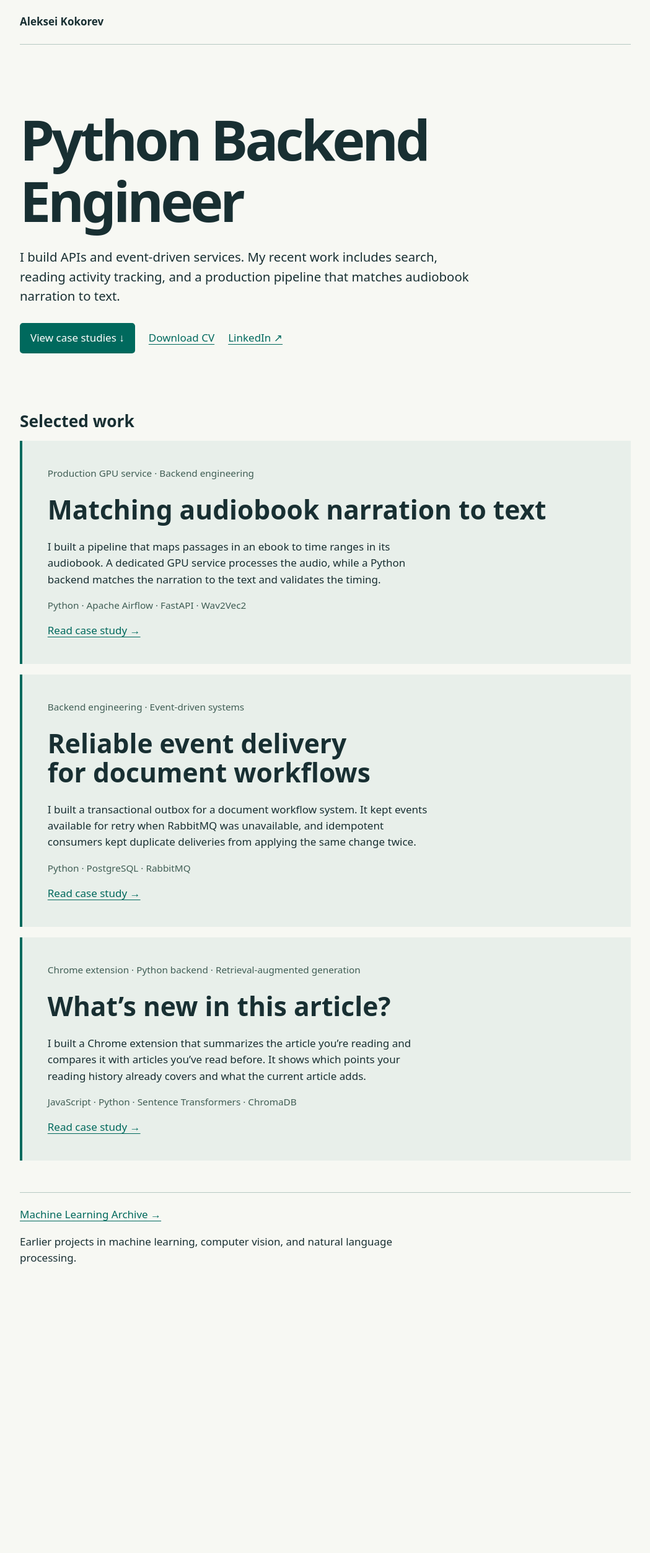
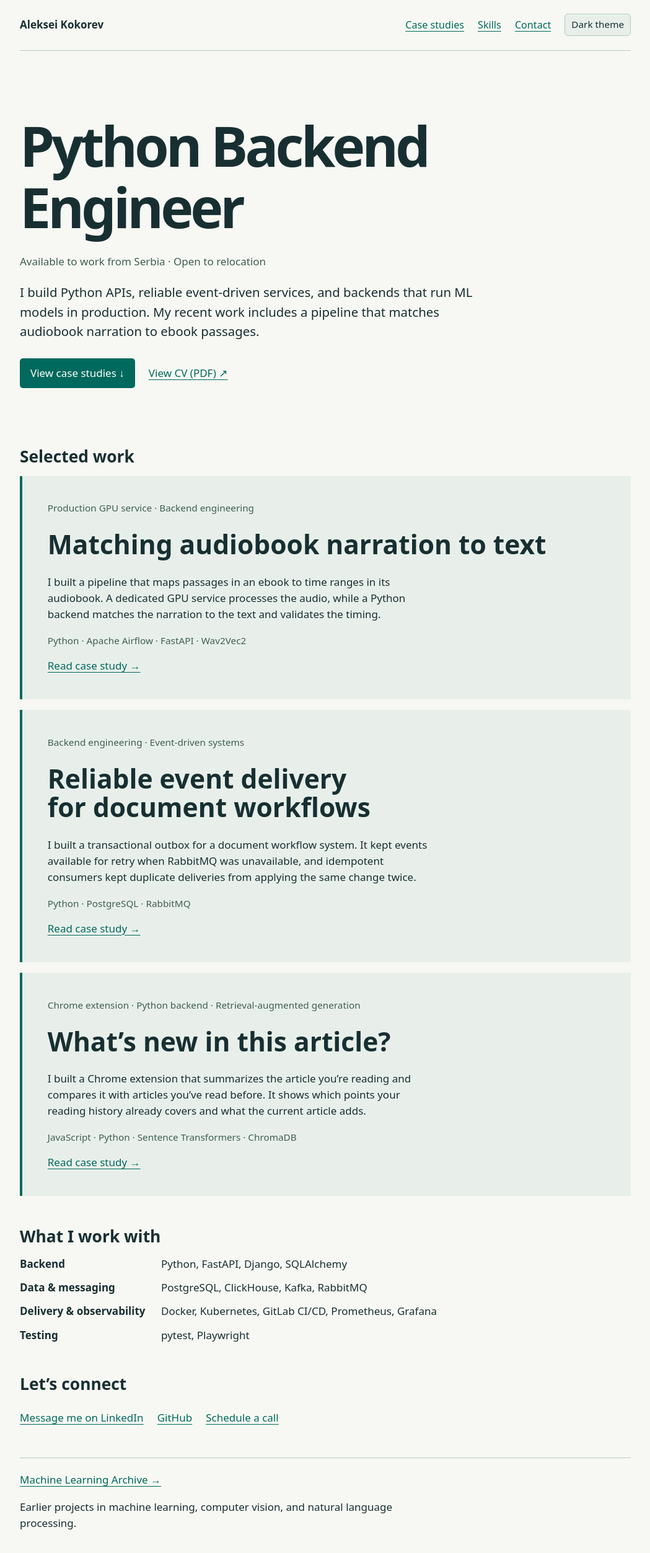
Before and after one commit to alex-coch/alex-coch.github.io, a Jekyll site: the page index.html, which Jekyll copies as it is, in a window 1280 px wide. Shown: the whole page at 62% size, without its empty margins (115-1164 px from the left). Built offline with Jekyll 4.4.1, drawn with Linux system fonts in a browser that asks for light colours; before the commit the page ends 2076 px from its top, so only the background shows below that.

Commit message:
Improve portfolio navigation, theme and recruiter contact details

```diff
--- a/assets/portfolio.css
+++ b/assets/portfolio.css
@@ -1,7 +1,9 @@
-:root {color-scheme:light;--ink:#182f32;--accent:#00695d;--line:#b6c9c2;background:#f7f8f3;color:var(--ink);font:17px/1.55 system-ui,sans-serif}
+:root {color-scheme:light;--ink:#182f32;--accent:#00695d;--line:#b6c9c2;--page:#f7f8f3;--panel:#e8efea;--muted:#405e55;--hover:#003d34;--on-accent:white;--focus:#aa5a00;background:var(--page);color:var(--ink);font:17px/1.55 system-ui,sans-serif}
+:root[data-theme="dark"] {color-scheme:dark;--page:#11201f;--ink:#e7f1ec;--accent:#83dfc6;--line:#425c54;--panel:#1d312e;--muted:#aec9be;--hover:#b8f6df;--on-accent:#11201f;--focus:#ffbf74}
+@media(prefers-color-scheme:dark){:root:not([data-theme]) {color-scheme:dark;--page:#11201f;--ink:#e7f1ec;--accent:#83dfc6;--line:#425c54;--panel:#1d312e;--muted:#aec9be;--hover:#b8f6df;--on-accent:#11201f;--focus:#ffbf74}}
 * {box-sizing:border-box} body {margin:0} main {width:min(58rem,90%);margin:auto}
-a {color:var(--accent);text-underline-offset:.22em} a:hover {color:#003d34}
-a:focus-visible {outline:3px solid #aa5a00;outline-offset:4px}
+a {color:var(--accent);text-underline-offset:.22em} a:hover {color:var(--hover)}
+a:focus-visible {outline:3px solid var(--focus);outline-offset:4px}
 header,nav {display:flex;align-items:center;gap:1.3rem;flex-wrap:wrap}
 header {padding:1.3rem 0;border-bottom:1px solid var(--line);justify-content:space-between}
 .name {font-weight:700;color:var(--ink);text-decoration:none}
@@ -9,15 +11,32 @@ header {padding:1.3rem 0;border-bottom:1px solid var(--line);justify-content:spa
 h1,h2,h3 {line-height:1.1;text-wrap:balance} h1 {font-size:clamp(2.8rem,7vw,5.4rem);letter-spacing:-.055em;margin:.3em 0}
 h2 {font-size:1.55rem;margin:2rem 0 1rem} h3 {font-size:clamp(1.65rem,4vw,2.5rem);margin:.55em 0}
 p {max-width:64ch}.hero p {font-size:1.2rem} nav {margin:1.6rem 0}
-.primary {padding:.65em 1em;background:var(--accent);color:white;border-radius:.3rem;text-decoration:none}.primary:hover {color:white;background:#004a40}
-article {background:#e8efea;border-left:4px solid var(--accent);padding:clamp(1.2rem,4vw,2.4rem)}
-.meta {font-size:.9rem;color:#405e55} h3 a {color:var(--ink);text-decoration:none} h3 a:hover {text-decoration:underline}
+.primary {padding:.65em 1em;background:var(--accent);color:var(--on-accent);border-radius:.3rem;text-decoration:none}.primary:hover {color:var(--on-accent);background:var(--hover)}
+article {background:var(--panel);border-left:4px solid var(--accent);padding:clamp(1.2rem,4vw,2.4rem)}
+.meta {font-size:.9rem;color:var(--muted)} h3 a {color:var(--ink);text-decoration:none} h3 a:hover {text-decoration:underline}
 .pipeline {max-width:64ch;margin:2rem 0}
 .pipeline figcaption {font-weight:700;margin-bottom:1rem}
-.pipeline .node {padding:.8rem 1rem;border:1px solid var(--line);border-left:4px solid var(--accent);background:#e8efea}
-.pipeline .gpu {background:var(--ink);color:white}
+.pipeline .node {padding:.8rem 1rem;border:1px solid var(--line);border-left:4px solid var(--accent);background:var(--panel)}
+.pipeline .gpu {background:var(--ink);color:var(--on-accent)}
 .pipeline .node span {display:block}
-.pipeline .edge {padding:.55rem 1rem;color:#405e55;font-size:.9rem}
+.pipeline .edge {padding:.55rem 1rem;color:var(--muted);font-size:.9rem}
 footer {margin:3rem 0 2rem;border-top:1px solid var(--line);padding-top:1.3rem}
 @media(prefers-reduced-motion:no-preference){html{scroll-behavior:smooth}}
 #work article + article {margin-top:1rem}
+
+header nav {margin:0}
+header nav a {font-size:.95rem}
+#theme-toggle {font:inherit;font-size:.9rem;color:var(--ink);background:var(--panel);border:1px solid var(--line);border-radius:.35rem;padding:.35em .65em;cursor:pointer}
+#theme-toggle:focus-visible {outline:3px solid var(--focus);outline-offset:4px}
+#theme-toggle[aria-pressed="true"] {border-color:var(--accent)}
+.actions {display:flex;align-items:center;flex-wrap:wrap;gap:1.3rem;margin:1.6rem 0}
+.hero .location {font-size:1rem;color:var(--muted)}
+#skills,#contact {margin-top:3rem}
+.skills {display:grid;grid-template-columns:auto 1fr;gap:.7em 1.5em}
+.skills dt {font-weight:650}
+.skills dd {margin:0}
+@media(max-width:38rem){
+  header nav {gap:.8rem}
+  .skills {grid-template-columns:1fr;gap:.15em}
+  .skills dd {margin-bottom:.6em}
+}
--- /dev/null
+++ b/assets/theme.js
@@ -0,0 +1,27 @@
+(() => {
+  const root = document.documentElement;
+  const systemTheme = window.matchMedia('(prefers-color-scheme: dark)');
+  const key = 'portfolio-theme';
+  try {
+    const saved = localStorage.getItem(key);
+    if (saved === 'light' || saved === 'dark') root.dataset.theme = saved;
+  } catch { /* System colours also work without storage. */ }
+
+  document.addEventListener('DOMContentLoaded', () => {
+    const button = document.getElementById('theme-toggle');
+    function isDark() {
+      return root.dataset.theme ? root.dataset.theme === 'dark' : systemTheme.matches;
+    }
+    function updateButton() {
+      button.setAttribute('aria-pressed', String(isDark()));
+    }
+    button.addEventListener('click', () => {
+      root.dataset.theme = isDark() ? 'light' : 'dark';
+      try { localStorage.setItem(key, root.dataset.theme); } catch { /* Session-only choice. */ }
+      updateButton();
+    });
+    systemTheme.addEventListener('change', updateButton);
+    updateButton();
+    button.hidden = false;
+  });
+})();
--- a/index.html
+++ b/index.html
@@ -1,9 +1,24 @@
 <!doctype html>
-<html lang="en"><head><meta charset="utf-8"><meta name="viewport" content="width=device-width, initial-scale=1"><title>Aleksei Kokorev · Python Backend Engineer</title><meta name="description" content="Python backend engineering portfolio. APIs, event-driven systems and production GPU inference."><link rel="stylesheet" href="/assets/portfolio.css"></head>
+<html lang="en"><head><meta charset="utf-8"><meta name="viewport" content="width=device-width, initial-scale=1"><title>Aleksei Kokorev · Python Backend Engineer</title><meta name="description" content="Python backend engineering portfolio. APIs, event-driven systems and production GPU inference."><link rel="icon" href="/assets/ak.svg" type="image/svg+xml">
+<script src="/assets/theme.js"></script>
+<link rel="stylesheet" href="/assets/portfolio.css"></head>
 <body><main>
-<header><a class="name" href="/">Aleksei Kokorev</a></header>
-<section class="hero"><h1>Python Backend<br>Engineer</h1><p>I build APIs and event-driven services. My recent work includes search, reading activity tracking, and a production pipeline that matches audiobook narration to text.</p>
-<nav><a class="primary" href="#work">View case studies ↓</a><a href="/assets/Aleksei_Kokorev_Python_Backend_CV.pdf" download>Download CV</a><a href="https://www.linkedin.com/in/alexcoch/">LinkedIn ↗</a></nav></section>
+<header>
+  <a class="name" href="/">Aleksei Kokorev</a>
+  <nav aria-label="Main navigation">
+    <a href="#work">Case studies</a>
+    <a href="#skills">Skills</a>
+    <a href="#contact">Contact</a>
+    <button id="theme-toggle" type="button" aria-pressed="false" hidden>Dark theme</button>
+  </nav>
+</header>
+<section class="hero">
+  <h1>Python Backend<br>Engineer</h1>
+  <p class="location">Available to work from Serbia · Open to relocation</p>
+  <p>I build Python APIs, reliable event-driven services, and backends that run ML models in production. My recent work includes a pipeline that matches audiobook narration to ebook passages.</p>
+  <div class="actions"><a class="primary" href="#work">View case studies ↓</a>
+    <a href="/assets/Aleksei_Kokorev_Python_Backend_CV.pdf" target="_blank" rel="noopener">View CV (PDF) ↗</a></div>
+</section>
 <section id="work"><h2>Selected work</h2><article><div class="meta">Production GPU service · Backend engineering</div><h3><a href="/projects/audiobook-alignment/">Matching audiobook narration to text</a></h3><p>I built a pipeline that maps passages in an ebook to time ranges in its audiobook. A dedicated GPU service processes the audio, while a Python backend matches the narration to the text and validates the timing.</p><p class="meta">Python · Apache Airflow · FastAPI · Wav2Vec2</p><a href="/projects/audiobook-alignment/">Read case study →</a></article>
 <article>
   <div class="meta">Backend engineering · Event-driven systems</div>
@@ -19,6 +34,23 @@
   <p class="meta">JavaScript · Python · Sentence Transformers · ChromaDB</p>
   <a href="/projects/article-comparison/">Read case study →</a>
 </article></section>
+<section id="skills">
+  <h2>What I work with</h2>
+  <dl class="skills">
+    <dt>Backend</dt><dd>Python, FastAPI, Django, SQLAlchemy</dd>
+    <dt>Data &amp; messaging</dt><dd>PostgreSQL, ClickHouse, Kafka, RabbitMQ</dd>
+    <dt>Delivery &amp; observability</dt><dd>Docker, Kubernetes, GitLab CI/CD, Prometheus, Grafana</dd>
+    <dt>Testing</dt><dd>pytest, Playwright</dd>
+  </dl>
+</section>
+<section id="contact">
+  <h2>Let’s connect</h2>
+  <div class="actions">
+    <a href="https://www.linkedin.com/in/alexcoch/">Message me on LinkedIn</a>
+    <a href="https://github.com/alex-coch">GitHub</a>
+    <a href="https://calendly.com/alexcoch">Schedule a call</a>
+  </div>
+</section>
 <footer><a href="/learning/ml/">Machine Learning Archive →</a><p>Earlier projects in machine learning, computer vision, and natural language processing.</p></footer></main>
 <script>
 const archiveAnchors = ['machinelearning','boston','donors','segments','smartcab','digit','message','sentiment'];
```
Also changed, not shown: projects/article-comparison/index.html (+12 -2 lines), projects/audiobook-alignment/index.html (+12 -2 lines), projects/transactional-outbox/index.html (+12 -2 lines), assets/ak.svg (added).
